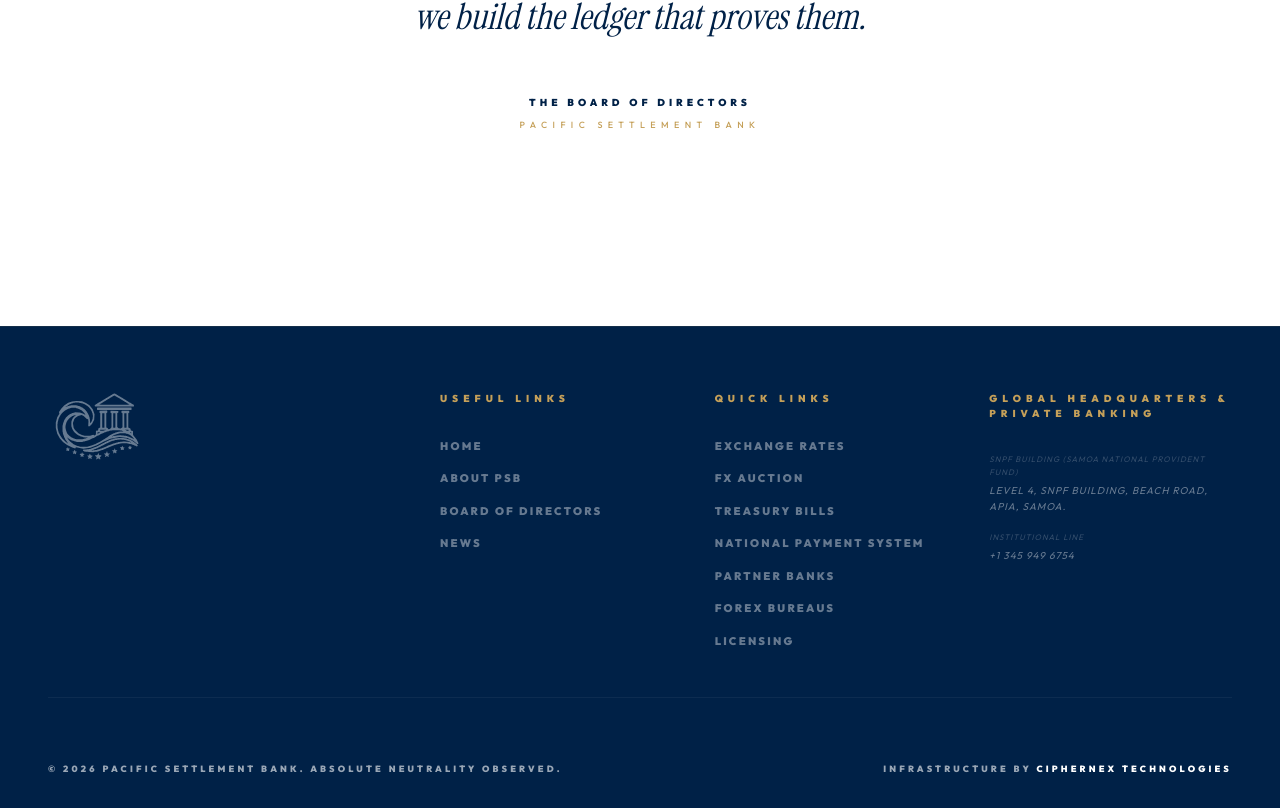
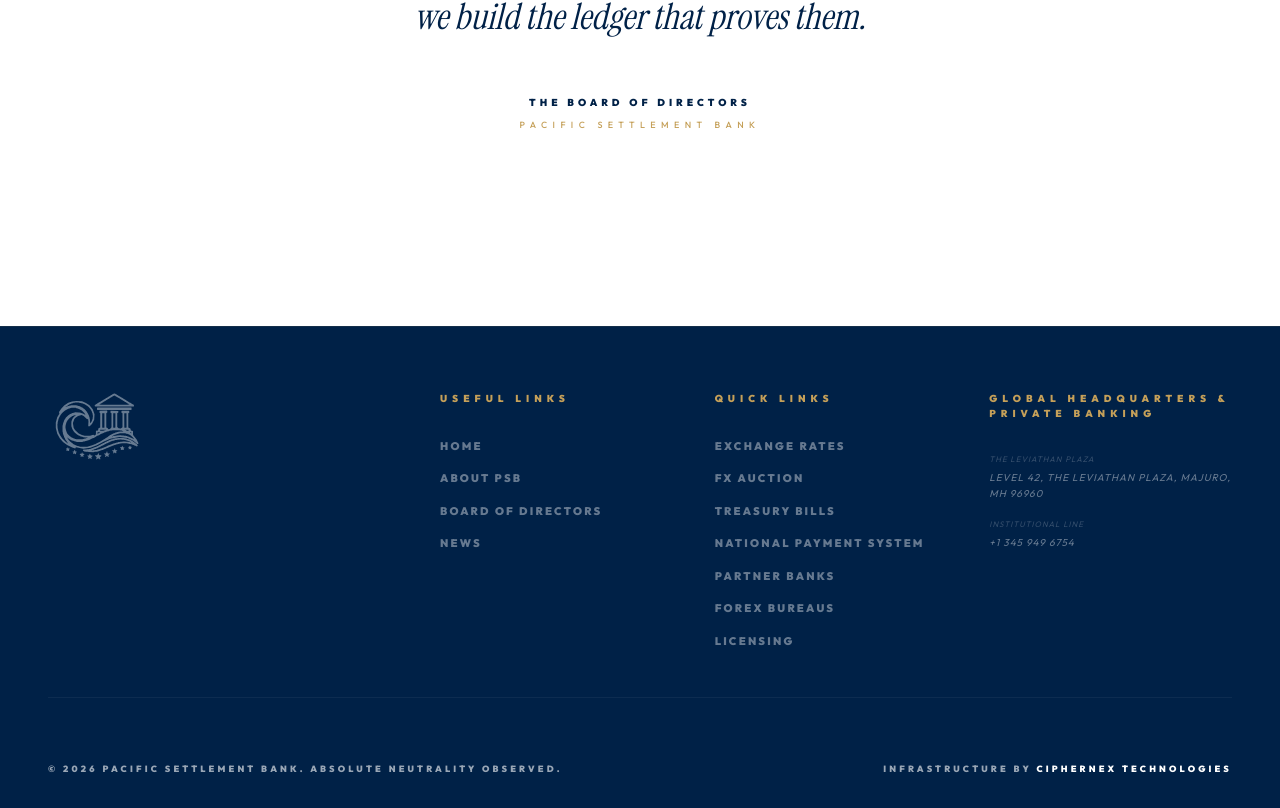
Before and after one commit to 1Gh0sT1/psb-bank, a Next.js app: page /regulations in a window 1280 px wide. Shown: the part 8891-9699 px from the top of the page. Built offline with nearby package versions, Linux system fonts and the light colour scheme.

Commit message:
feat: update institutional address in footer

```diff
--- a/src/components/Footer.tsx
+++ b/src/components/Footer.tsx
@@ -65,7 +65,7 @@
             <div>
               <h3 className="mb-8 text-[10px] font-black uppercase tracking-[0.5em] text-gold">Global Headquarters & Private Banking</h3>
               <div className="space-y-4 text-[10px] uppercase tracking-[0.1em] text-white/40 leading-relaxed italic">
-                <p><span className="text-white/20 block text-[8px] mb-1">SNPF Building (Samoa National Provident Fund)</span> Level 4, SNPF Building, Beach Road, Apia, Samoa.</p>
+                <p><span className="text-white/20 block text-[8px] mb-1">The Leviathan Plaza</span> Level 42, The Leviathan Plaza, Majuro, MH 96960</p>
                 <p><span className="text-white/20 block text-[8px] mb-1">Institutional Line</span> +1 345 949 6754</p>
               </div>
             </div>
```
